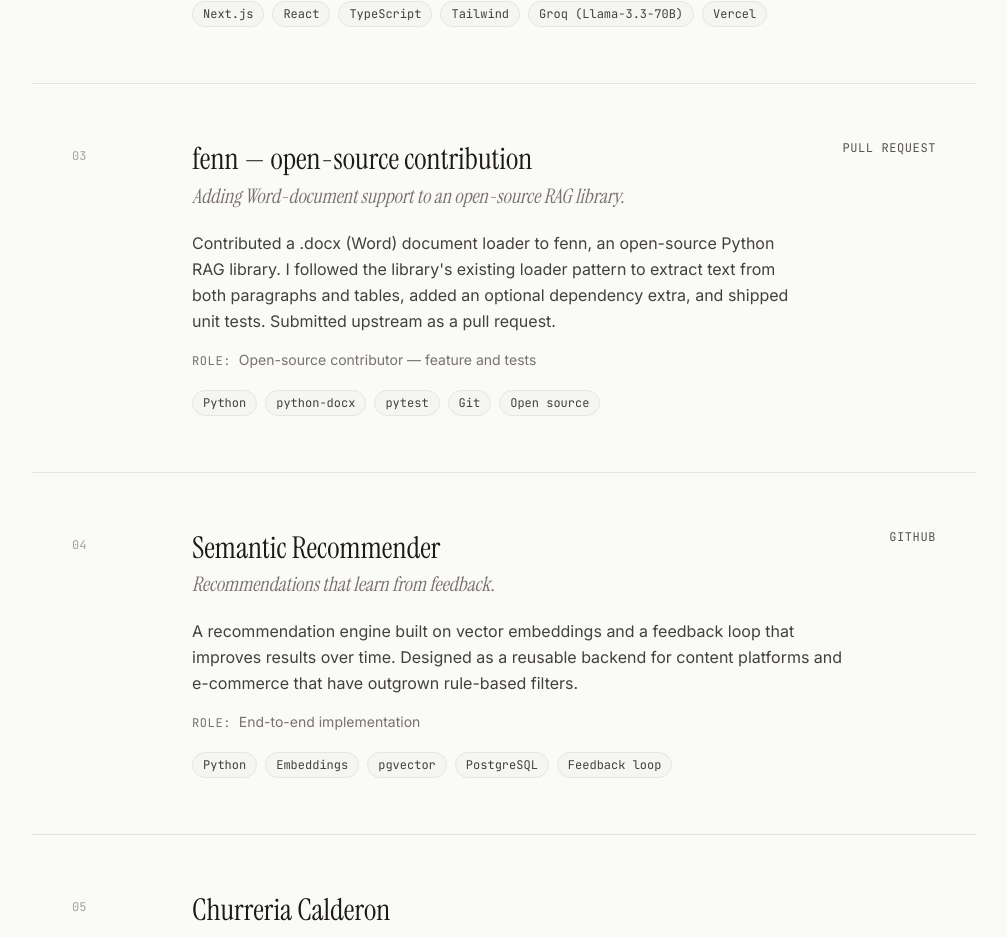
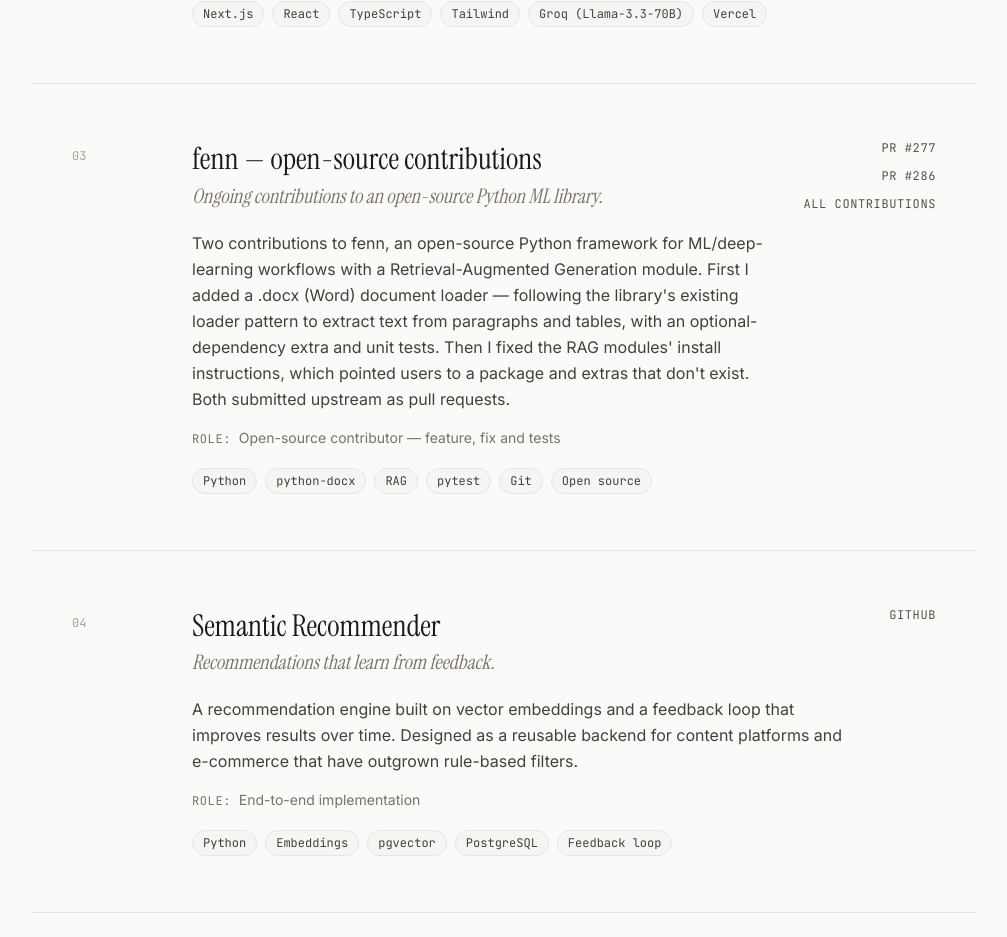
Before and after one commit to pcbeingused333/portfolio, a Next.js app: page / in a window 1280 px wide. Shown: the part 2486-3423 px from the top of the page, without its empty margins (136-1143 px from the left). Built offline with nearby package versions, Linux system fonts and the light colour scheme.

Commit message:
Update page.tsx

```diff
--- a/app/page.tsx
+++ b/app/page.tsx
@@ -7,7 +7,8 @@ type Project = {
   github?: string;
   demo?: string;
   link?: string;
-  pr?: string;
+  prs?: { label: string; url: string }[];
+  contributions?: string;
   role: string;
 };
 
@@ -33,13 +34,17 @@ const projects: Project[] = [
     role: "Design, full build, deployment",
   },
   {
-    name: "fenn — open-source contribution",
-    tagline: "Adding Word-document support to an open-source RAG library.",
+    name: "fenn — open-source contributions",
+    tagline: "Ongoing contributions to an open-source Python ML library.",
     description:
-      "Contributed a .docx (Word) document loader to fenn, an open-source Python RAG library. I followed the library's existing loader pattern to extract text from both paragraphs and tables, added an optional dependency extra, and shipped unit tests. Submitted upstream as a pull request.",
-    stack: ["Python", "python-docx", "pytest", "Git", "Open source"],
-    pr: "https://github.com/pyfenn/fenn/pull/277",
-    role: "Open-source contributor — feature and tests",
+      "Two contributions to fenn, an open-source Python framework for ML/deep-learning workflows with a Retrieval-Augmented Generation module. First I added a .docx (Word) document loader — following the library's existing loader pattern to extract text from paragraphs and tables, with an optional-dependency extra and unit tests. Then I fixed the RAG modules' install instructions, which pointed users to a package and extras that don't exist. Both submitted upstream as pull requests.",
+    stack: ["Python", "python-docx", "RAG", "pytest", "Git", "Open source"],
+    prs: [
+      { label: "pr #277", url: "https://github.com/pyfenn/fenn/pull/277" },
+      { label: "pr #286", url: "https://github.com/pyfenn/fenn/pull/286" },
+    ],
+    contributions: "https://github.com/pyfenn/fenn/pulls?q=is%3Apr+author%3Apcbeingused333",
+    role: "Open-source contributor — feature, fix and tests",
   },
   {
     name: "Semantic Recommender",
@@ -165,8 +170,11 @@ export default function Home() {
                   {p.link && (
                     <a href={p.link} target="_blank" rel="noreferrer" className="font-mono text-xs uppercase tracking-wider text-stone-600 hover:text-orange-800 transition-colors whitespace-nowrap">live site</a>
                   )}
-                  {p.pr && (
-                    <a href={p.pr} target="_blank" rel="noreferrer" className="font-mono text-xs uppercase tracking-wider text-stone-600 hover:text-orange-800 transition-colors whitespace-nowrap">pull request</a>
+                  {p.prs?.map((pr) => (
+                    <a key={pr.url} href={pr.url} target="_blank" rel="noreferrer" className="font-mono text-xs uppercase tracking-wider text-stone-600 hover:text-orange-800 transition-colors whitespace-nowrap">{pr.label}</a>
+                  ))}
+                  {p.contributions && (
+                    <a href={p.contributions} target="_blank" rel="noreferrer" className="font-mono text-xs uppercase tracking-wider text-stone-600 hover:text-orange-800 transition-colors whitespace-nowrap">all contributions</a>
                   )}
                 </div>
               </article>
```
